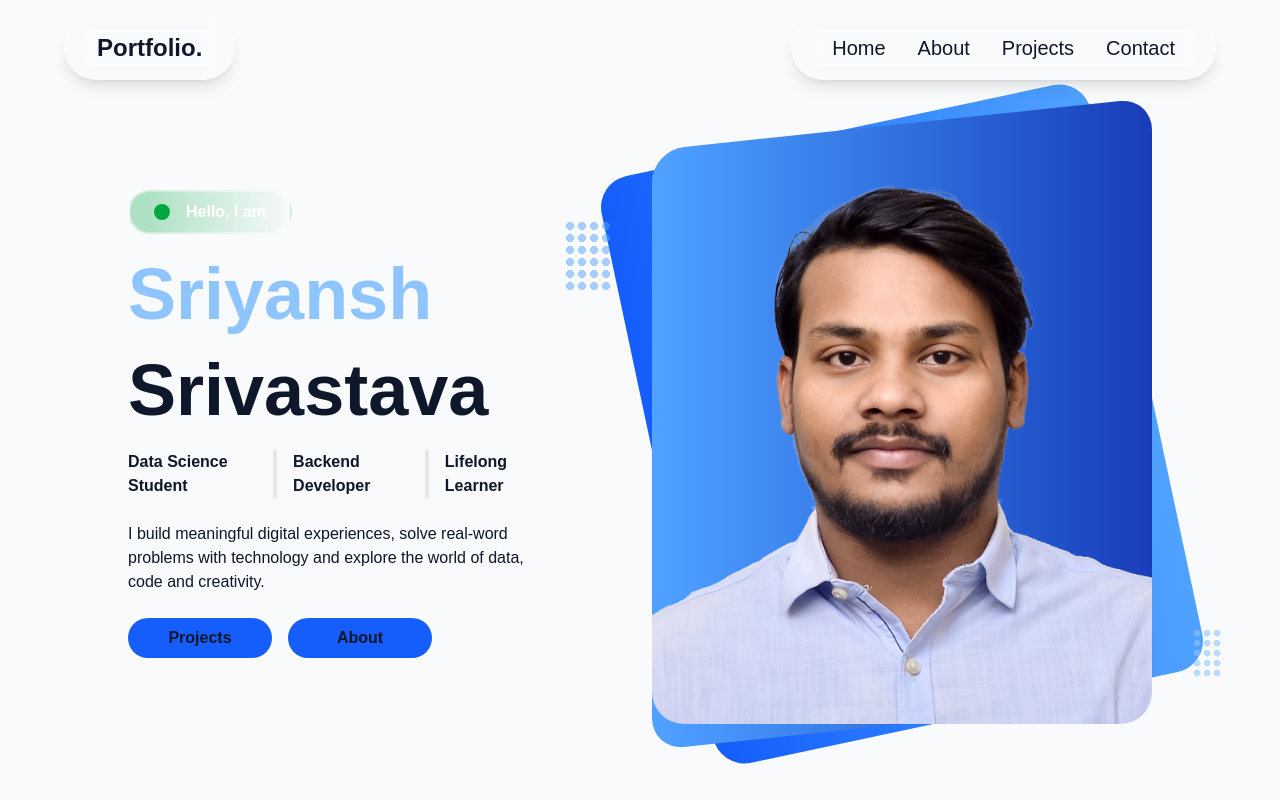
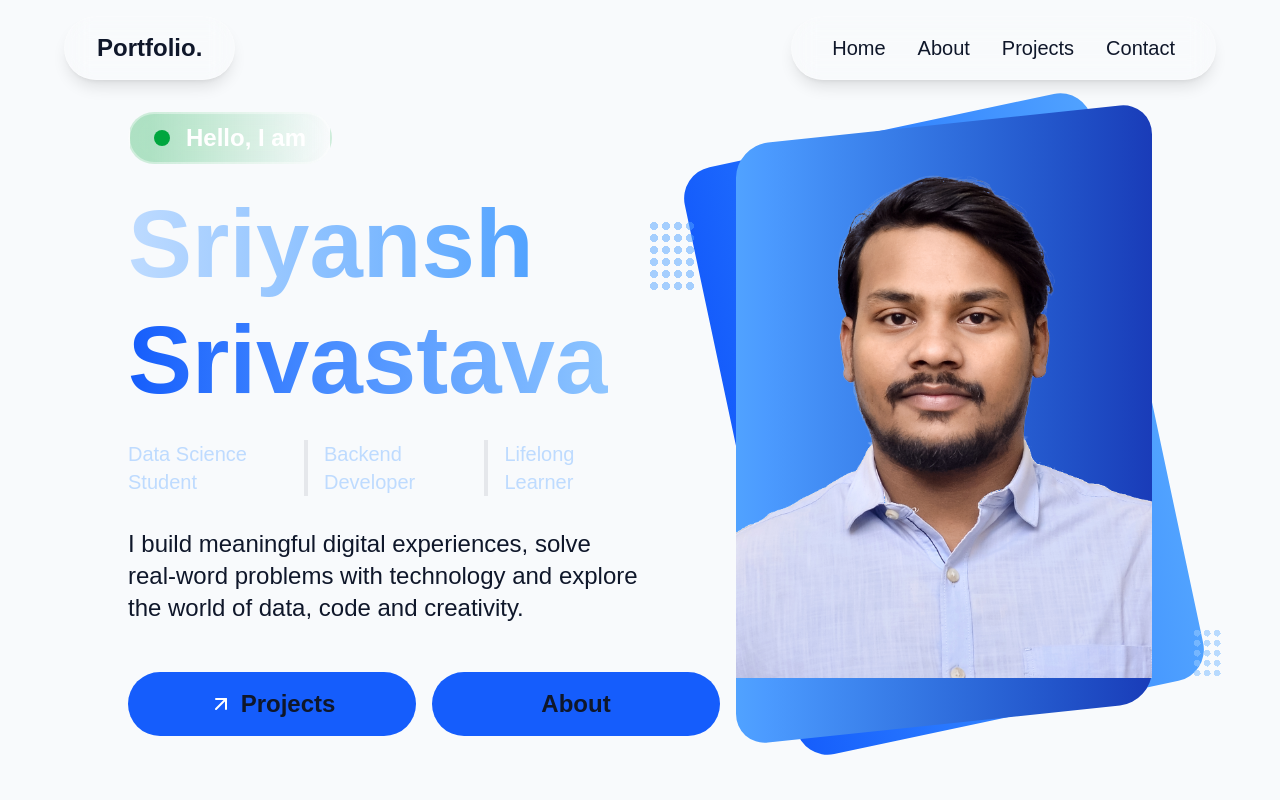
Before and after one commit to sriyanshsrivastava-dev/portfolio-frontend-web, a Next.js app: page / in a window 1280 px wide. Shown: the top 800 px of the page. Built offline with nearby package versions, Linux system fonts and the light colour scheme.

Commit message:
chore: re-orgnize and improve hero section

```diff
--- a/src/app/page.tsx
+++ b/src/app/page.tsx
@@ -1,4 +1,4 @@
-import HeroSection from "@/components/Main/HeroSection";
+import HeroSection from "@/components/Main/HeroSection/HeroSection";
 
 export default function Home() {
   return (
--- a/src/components/Main/HeroSection.tsx
+++ /dev/null
@@ -1,43 +0,0 @@
-import ProfileCard from "@/components/Main/ProfileCard";
-
-const HeroSection = () => {
-    const titleClass:string= "font-sm font-semibold text-start"
-
-    return (
-        <section className="min-h-screen p-4 sm:px-24 pt-24 w-full flex flex-col">
-            <div className="flex-1 w-full p-8 pt-24 sm:pt-0 flex flex-col sm:flex-row gap-24 justify-start sm:justify-around items-center">
-                <div className={'flex flex-col gap-4 sm:gap-6 items-center justify-center sm:items-start'}>
-                    <div className={"px-6 py-2 bg-linear-to-r from-green-600/30 from-10% to-transparent rounded-full flex gap-4 text-blue-200 backdrop-blur-xl justify-center items-center border-white/40 border-2 "}>
-                        <div className={'size-4 bg-green-600 rounded-full'}></div>
-                        <p className={"text-md font-bold text-white"}>Hello, I am</p>
-                    </div>
-                    <p className={'text-6xl sm:text-[72px] font-extrabold text-blue-300'}>Sriyansh</p>
-                    <p className={'text-6xl sm:text-[72px] font-extrabold'}>Srivastava</p>
-                    <div className={'hidden sm:flex gap-4 divide-x-4 divide-gray-200 justify-start items-center w-full'}>
-                        <span className={titleClass}>Data Science Student </span>
-                        <span className={titleClass}>Backend Developer </span>
-                        <span className={titleClass}>Lifelong Learner</span>
-                    </div>
-                    <div className={'flex sm:hidden gap-2 divide-x-2 divide-gray-200 justify-between items-center w-full'}>
-                        <span className={"flex-1 font-sm font-semibold text-center"}>Data Science</span>
-                        <span className={"flex-1 font-sm font-semibold text-center"}>Developer </span>
-                        <span className={"flex-1 font-sm font-semibold text-center"}>lifelong Learner</span>
-                    </div>
-                    <div className="text-center sm:text-left w-full">
-                        <p className={"font-light text-md "}>I build meaningful digital experiences, solve real-word problems with technology and explore the world of data, code and creativity.</p>
-                    </div>
-
-                    <div className={"flex gap-4"}>
-                        <button className={"bg-blue-600 px-3 py-2 rounded-full font-bold min-w-36 w-36"}>Projects</button>
-                        <button className={"bg-blue-600 px-3 py-2 rounded-full font-bold min-w-36 w-36"}>About</button>
-                    </div>
-                </div>
-                <div>
-                    <ProfileCard/>
-                </div>
-            </div>
-        </section>
-    )
-}
-
-export default HeroSection
--- /dev/null
+++ b/src/components/Main/HeroSection/HeroContent.tsx
@@ -0,0 +1,41 @@
+import {ArrowDownRight} from "lucide-react";
+
+export default function HeroContent() {
+    const titleClass:string= "text-xl font-extralight text-start pr-4 text-blue-200"
+    const titleMobileClass:string = "flex-1 text-sm font-semibold text-center text-blue-200"
+    return (
+        <div className={'flex flex-col gap-4 md:gap-8 items-center justify-center md:items-start w-full md:w-1/2'}>
+            <div className={"px-6 py-2 bg-linear-to-r from-green-600/30 from-10% to-transparent rounded-full flex gap-4 text-blue-200 backdrop-blur-xl justify-center items-center border-white/40 border-2 "}>
+                <div className={'size-4 bg-green-600 rounded-full'}></div>
+                <p className={"text-md md:text-2xl font-bold text-white"}>Hello, I am</p>
+            </div>
+            <div className={"flex flex-col gap-2 justify-center items-center md:items-start w-full"}>
+                <span className={'text-6xl md:text-8xl font-extrabold text-transparent bg-linear-to-r from-blue-200 to-blue-400 bg-clip-text pb-3'}>Sriyansh</span>
+                <span className={'text-6xl md:text-8xl font-extrabold text-transparent bg-linear-to-r from-blue-600 to-blue-300 bg-clip-text'}>Srivastava</span>
+            </div>
+            <div className={'hidden md:flex gap-4 divide-x-4 divide-gray-200 justify-start items-center w-full'}>
+                <span className={titleClass}>Data Science Student </span>
+                <span className={titleClass}>Backend Developer </span>
+                <span className={titleClass}>Lifelong Learner</span>
+            </div>
+            <div className={'flex md:hidden gap-2 divide-x-2 divide-gray-200 justify-between items-center w-full'}>
+                <span className={titleMobileClass}>Data Science</span>
+                <span className={titleMobileClass}>Developer </span>
+                <span className={titleMobileClass}>lifelong Learner</span>
+            </div>
+            <div className="text-center md:text-left w-full">
+                <p className={"font-light text-md md:text-2xl "}>I build meaningful digital experiences, solve real-word problems with technology and explore the world of data, code and creativity.</p>
+            </div>
+
+            <div className={"flex gap-4 mt-4"}>
+                <button className={"flex gap-2 justify-center items-center bg-blue-600 px-3 py-2 md:px-5 md:py-4 rounded-full font-bold min-w-36 w-36 md:w-72 text-xl md:text-2xl"}>
+                    <ArrowDownRight color="#ffffff" className={"-rotate-90"} />
+                    <span>Projects</span>
+
+                </button>
+                <button className={"bg-blue-600 px-3 py-2 rounded-full font-bold min-w-36 w-36 md:w-72 text-xl md:text-2xl"}>About</button>
+            </div>
+        </div>
+
+    )
+}
--- /dev/null
+++ b/src/components/Main/HeroSection/HeroSection.tsx
@@ -0,0 +1,15 @@
+import HeroVisual from "@/components/Main/HeroSection/HeroVisual";
+import HeroContent from "@/components/Main/HeroSection/HeroContent";
+
+const HeroSection = () => {
+    return (
+        <section className="min-h-screen p-4 md:px-24 pt-24 w-full flex flex-col">
+            <div className="flex-1 w-full p-8 pt-24 md:pt-0 flex flex-col md:flex-row gap-36 md:gap-24 justify-start md:justify-around items-center">
+                <HeroContent/>
+                <HeroVisual/>
+            </div>
+        </section>
+    )
+}
+
+export default HeroSection
--- a/src/components/Main/ProfileCard.tsx
+++ b/src/components/Main/HeroSection/HeroVisual.tsx
@@ -1,15 +1,15 @@
 import Image from 'next/image';
 
-export default function ProfileCard() {
+export default function HeroVisual() {
     return (
-        <div className="relative h-[400px] w-[300px] sm:h-[600px] sm:w-[500px]">
+        <div className="relative h-[400px] w-[300px] md:h-[600px] md:w-[500px]">
             <div className={"absolute inset-0 rounded-4xl bg-linear-to-r from-blue-600 to-blue-400 p-[2] -rotate-12"}></div>
             <div className={"absolute inset-0 rounded-4xl bg-linear-to-l from-blue-800 to-blue-400 -skew-y-6"}></div>
             <div className={"absolute inset-0 rounded-4xl overflow-hidden"}>
                 <Image src={"/image/profile2.png"} alt="Sriyansh Srivastava" height={800} width={600} />
             </div>
-            <div className={"hidden sm:block w-8 h-12 absolute -right-18 bottom-12 bg-radial from-blue-300/60 from-50% to-transparent to-50% bg-[size:10px_10px] bg-repeat"}></div>
-            <div className={"hidden sm:block w-12 h-18 absolute -left-22 top-24 bg-radial from-blue-400/50 from-50% to-transparent to-50% bg-[size:12px_12px] bg-repeat"}></div>
+            <div className={"hidden md:block w-8 h-12 absolute -right-18 bottom-12 bg-radial from-blue-300/60 from-50% to-transparent to-50% bg-[size:10px_10px] bg-repeat"}></div>
+            <div className={"hidden md:block w-12 h-18 absolute -left-22 top-24 bg-radial from-blue-400/50 from-50% to-transparent to-50% bg-[size:12px_12px] bg-repeat"}></div>
         </div>
     );
 }
```
